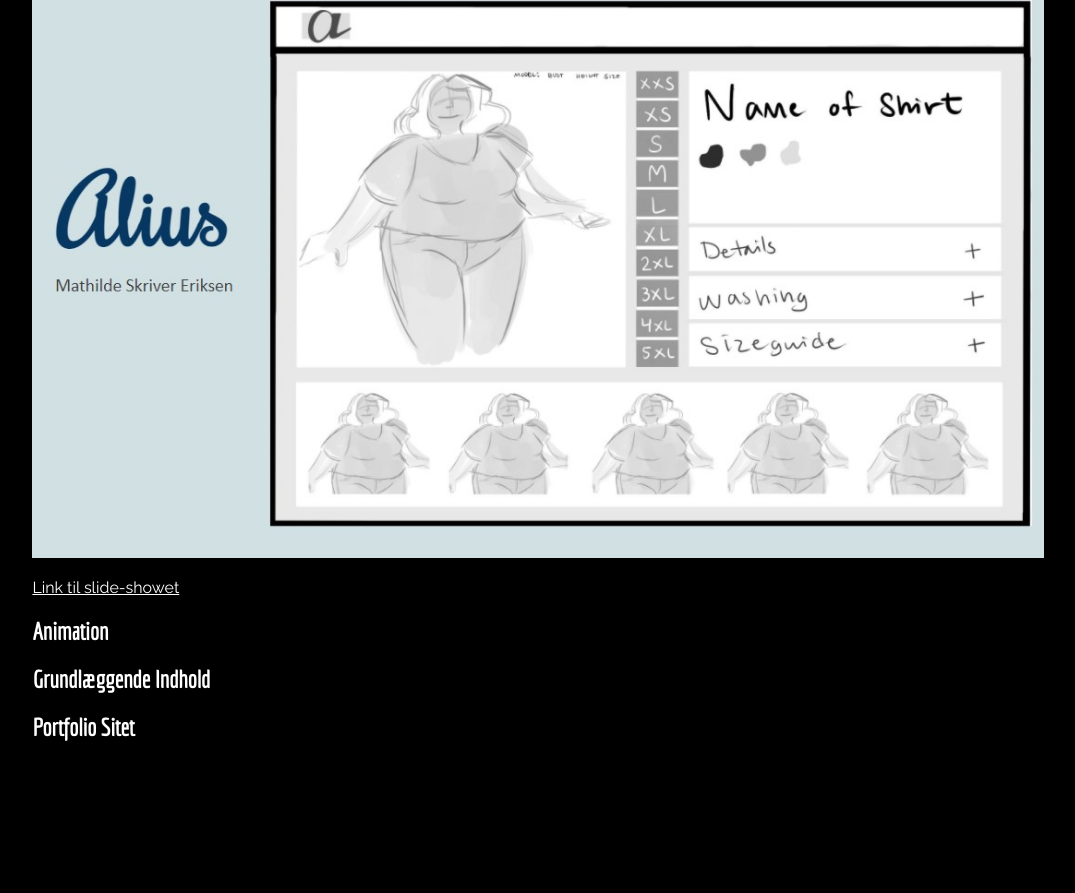
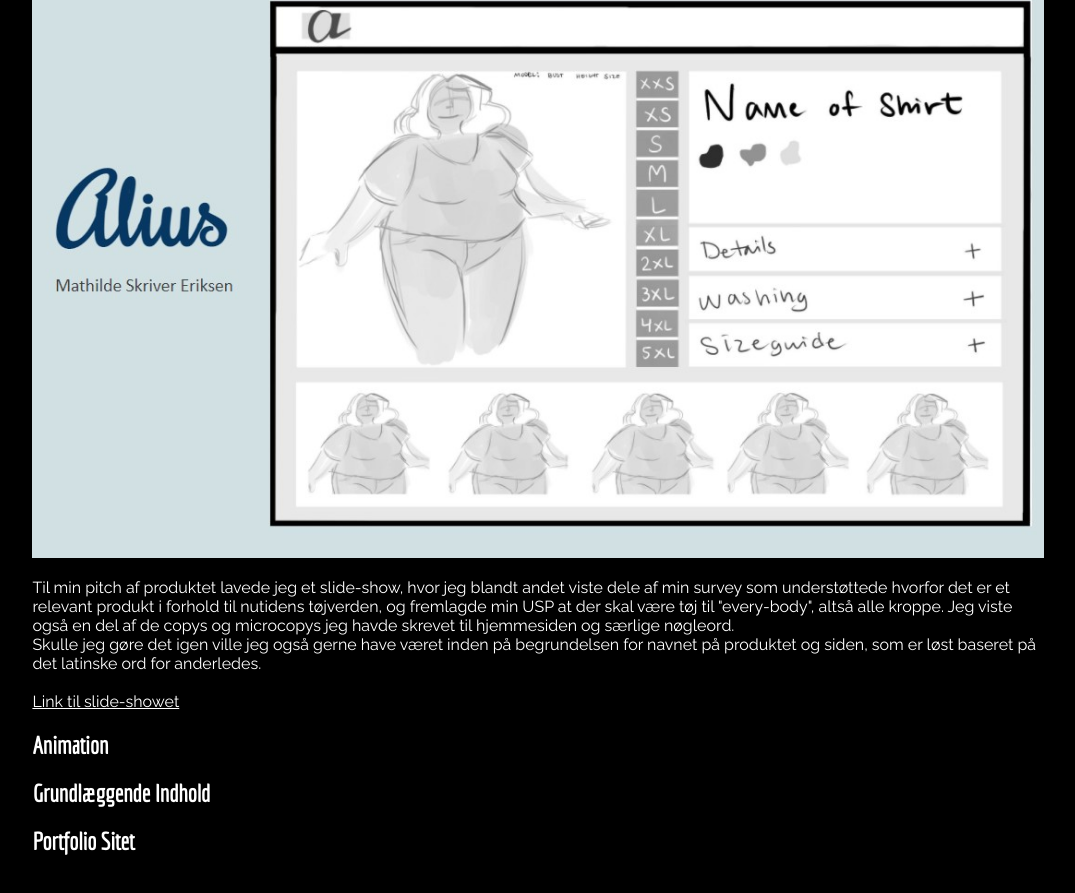
Before and after one commit to Mattykea/portfolio, a plain HTML site: page portfolio.html in a window 1280 px wide. Shown: the part 2380-3273 px from the top of the page, without its empty margins (102-1177 px from the left). Before the commit the page ends 3247 px from the top, so only its background shows below. Drawn offline with Linux system fonts and the light colour scheme.

Commit message:
secon_section færdig

```diff
--- a/portfolio.html
+++ b/portfolio.html
@@ -124,6 +124,16 @@
         <h3>Pitch</h3>
         <picture><img src="billeder/pitch.jpg" alt="" /></picture>
         <p>
+          Til min pitch af produktet lavede jeg et slide-show, hvor jeg blandt
+          andet viste dele af min survey som understøttede hvorfor det er et
+          relevant produkt i forhold til nutidens tøjverden, og fremlagde min
+          USP at der skal være tøj til "every-body", altså alle kroppe. Jeg
+          viste også en del af de copys og microcopys jeg havde skrevet til
+          hjemmesiden og særlige nøgleord. <br />
+          Skulle jeg gøre det igen ville jeg også gerne have været inden på
+          begrundelsen for navnet på produktet og siden, som er løst baseret på
+          det latinske ord for anderledes. <br />
+          <br />
           <a
             href="https://docs.google.com/presentation/d/1m3RCq9jb98VCdR9WmYvO_0z-CC1HjsxVTke4PwIZidY/edit#slide=id.gf3350a9826_0_1"
             >Link til slide-showet</a
```
